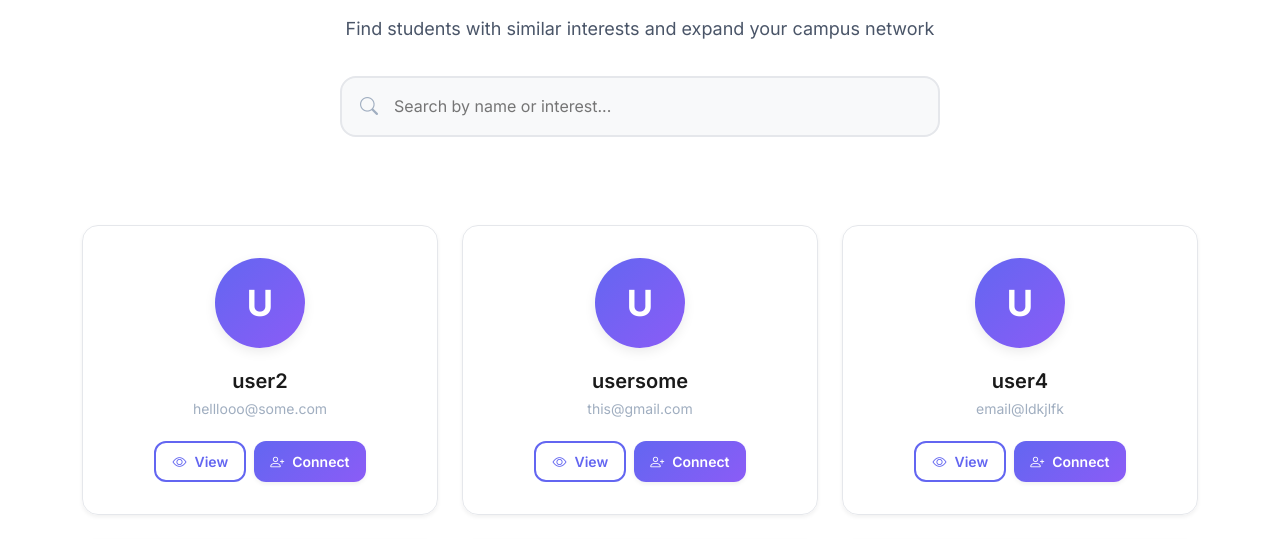
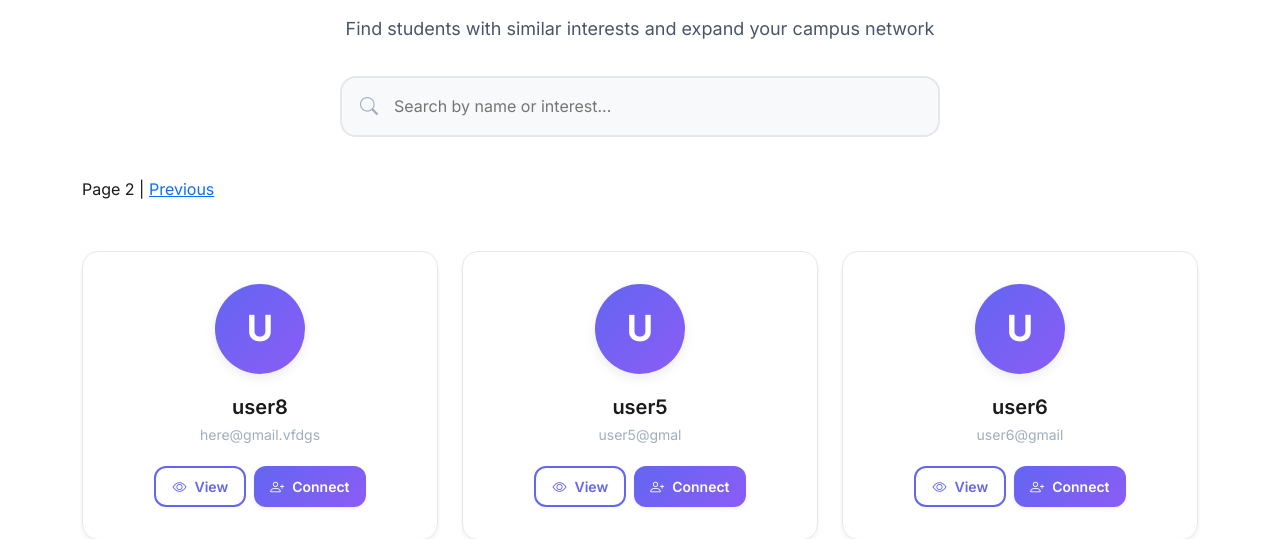
Before and after one commit to dp-by-dt/C-Connect, a Flask app: page /discover?page=2 in a window 1280 px wide. Shown: the part 187-726 px from the top of the page. Run offline with Flask 3, Linux system fonts and the light colour scheme; a user stored in the database is signed in; data comes from the database, SQL or seed files in the repository; both versions use the stored data as it was after the commit.

Commit message:
Day 13.2: Discover Pagination  - Implemented pagination in discover page  - Solved minor bugs in it  - Profile visit refresh spamming solved  - Autodelete for profile visit implemented

```diff
--- a/app.py
+++ b/app.py
@@ -2,7 +2,7 @@ from flask import Flask, url_for, render_template, request, redirect, make_respo
 import os
 from extensions import db
 from factory_helpers import register_blueprints, register_errorhandlers, register_extensions, configure_logging, register_security_headers
-from factory_helpers import to_ist, register_daily_cleanup
+from factory_helpers import to_ist, register_daily_cleanup, register_profilevisit_cleanup
 
 
 
@@ -39,6 +39,8 @@ def create_app():
 
     #daily cleanup triggering for old notifications
     register_daily_cleanup(app)
+    #cleanup old profile_visit
+    register_profilevisit_cleanup(app)
 
     return app
 
--- a/blueprints/main/routes.py
+++ b/blueprints/main/routes.py
@@ -1,11 +1,16 @@
 from . import main
 from flask import render_template
 from flask_login import login_required, current_user
-from models import User  # For user discovery feature
+from models import User, Profile  # For user discovery feature
 from models import Connection, ProfileVisit  # For viewing other user's profile
 from flask import redirect, url_for
 from extensions import db
-from flask import abort, session
+from flask import abort
+from flask import request
+
+from sqlalchemy import case
+
+from datetime import datetime, timezone
 
 
 
@@ -71,9 +76,44 @@ def dashboard():
 @login_required
 def discover():
     # Fetch all users except the current user
-    # REASON: Users shouldn't see themselves in discovery
-    users = User.query.filter(User.id != current_user.id).all()
-    return render_template('main/discover.html', users=users)
+    # Quick offset pagination
+    page = request.args.get('page', 1, type=int)
+    per_page = min(request.args.get('per_page', 12, type=int), 50)
+
+    query = User.query.outerjoin(Profile).filter(User.id != current_user.id)
+    total = query.count()
+    max_page = (total + per_page - 1) // per_page  # Calculate last page
+
+    # REDIRECT INVALID PAGES
+    if page < 1:
+        return redirect(url_for('main.discover', page=1))
+    if page > max_page and total > 0:
+        return redirect(url_for('main.discover', page=max_page))
+
+
+    # COALESCE - Active FIRST, Inactive AFTER!
+    users = (query
+             .order_by(
+                 case(
+                     (User.last_login.is_(None), 1),  # NULL = 1 (last)
+                     else_=0  # NOT NULL = 0 (first)
+                 ),
+                 User.last_login.desc(),  # Recent first
+                 User.id  # Tiebreaker
+             )
+             .offset((page-1)*per_page)
+             .limit(per_page)
+             .all())
+
+
+    has_next = page*per_page < total
+    return render_template('main/discover.html',
+                         users=users,
+                         page=page,
+                         per_page=per_page,
+                         has_next=has_next,
+                         total=total)
+
 
 
 # NEW ROUTE: Messaging page (placeholder for now)
@@ -113,13 +153,21 @@ def view_user_profile(user_id):
         ((Connection.user_id == user_id) & (Connection.target_user_id == current_user.id))
     ).first()
 
-    #session check for no db spam
-    session_key = f"visited_{user_id}"
+
     if current_user.id != user.id:
         try:
-            v = ProfileVisit(viewer_id=current_user.id, viewed_id=user.id)
-            db.session.add(v)
-            db.session.commit()
+            # Prevent duplicate visits within last 30 minutes
+            last_visit = (
+                ProfileVisit.query
+                .filter_by(viewer_id=current_user.id, viewed_id=user.id)
+                .order_by(ProfileVisit.timestamp.desc())
+                .first()
+            )
+
+            if not last_visit or (datetime.now(timezone.utc) - last_visit.timestamp).total_seconds() > 1800: #30 minutes
+                v = ProfileVisit(viewer_id=current_user.id, viewed_id=user.id)
+                db.session.add(v)
+                db.session.commit()
         except:
             db.session.rollback()
 
--- a/blueprints/main/templates/main/discover.html
+++ b/blueprints/main/templates/main/discover.html
@@ -210,6 +210,18 @@
         </div>
     </div>
 
+
+    <!-- Pagination navigation -->
+     <div>
+        Page {{ page }} |
+        {% if page > 1 %}
+        <a href="?page={{ page-1 }}">Previous</a>
+        {% endif %}
+        {% if has_next %}
+        <a href="?page={{ page+1 }}">Next</a>
+        {% endif %}
+     </div>
+
     <!-- Users Grid -->
     <div class="users-grid">
         {% if users %}
--- a/factory_helpers.py
+++ b/factory_helpers.py
@@ -3,11 +3,14 @@
 from flask import render_template
 from extensions import db, login_manager, csrf, migrate, limiter
 import pytz
-from datetime import datetime, timezone
+from datetime import datetime, timezone, timedelta
+import time
 import logging
 from logging.handlers import RotatingFileHandler
 import os
 from flask_limiter.util import get_remote_address
+
+from models import ProfileVisit
 
 
 #Secure headers to stop xss, script injection, image injection etc
@@ -132,3 +135,26 @@ def register_daily_cleanup(app):
             deleted = cleanup_old_notifications()
             app.logger.info(f"Cleaned up {deleted} old notifications.")
             app._last_notification_cleanup = now
+
+
+# Delete old profile-view rows
+def register_profilevisit_cleanup(app):
+    last_cleanup = {'t': 0}
+
+    @app.before_request
+    def cleanup_visits():
+        now = time.time()
+        if now - last_cleanup['t'] < 3600:  # run once every hour
+            return
+
+        last_cleanup['t'] = now
+        cutoff = datetime.now(timezone.utc) - timedelta(days=7) #cleans earlier than 7 days
+
+        try:
+            deleted = ProfileVisit.query.filter(ProfileVisit.timestamp < cutoff).delete()
+            db.session.commit()
+            if deleted:
+                app.logger.info(f"ProfileVisit cleanup removed {deleted} rows")
+        except Exception as e:
+            db.session.rollback()
+            app.logger.error("ProfileVisit cleanup failed: %s", str(e))
```
Also changed, not shown: project_document.md (+10 -2 lines), instance/database.db, 1 other file.
